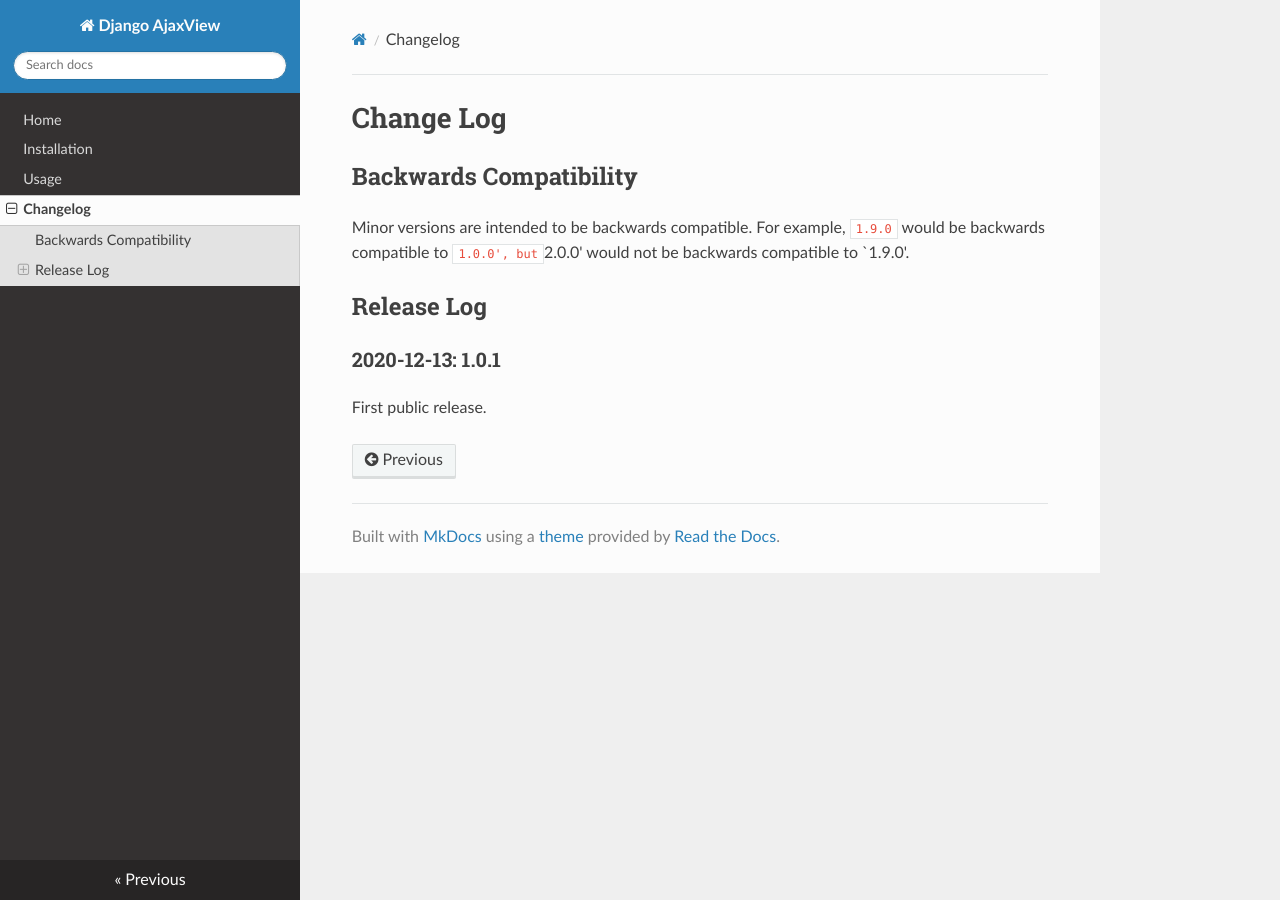
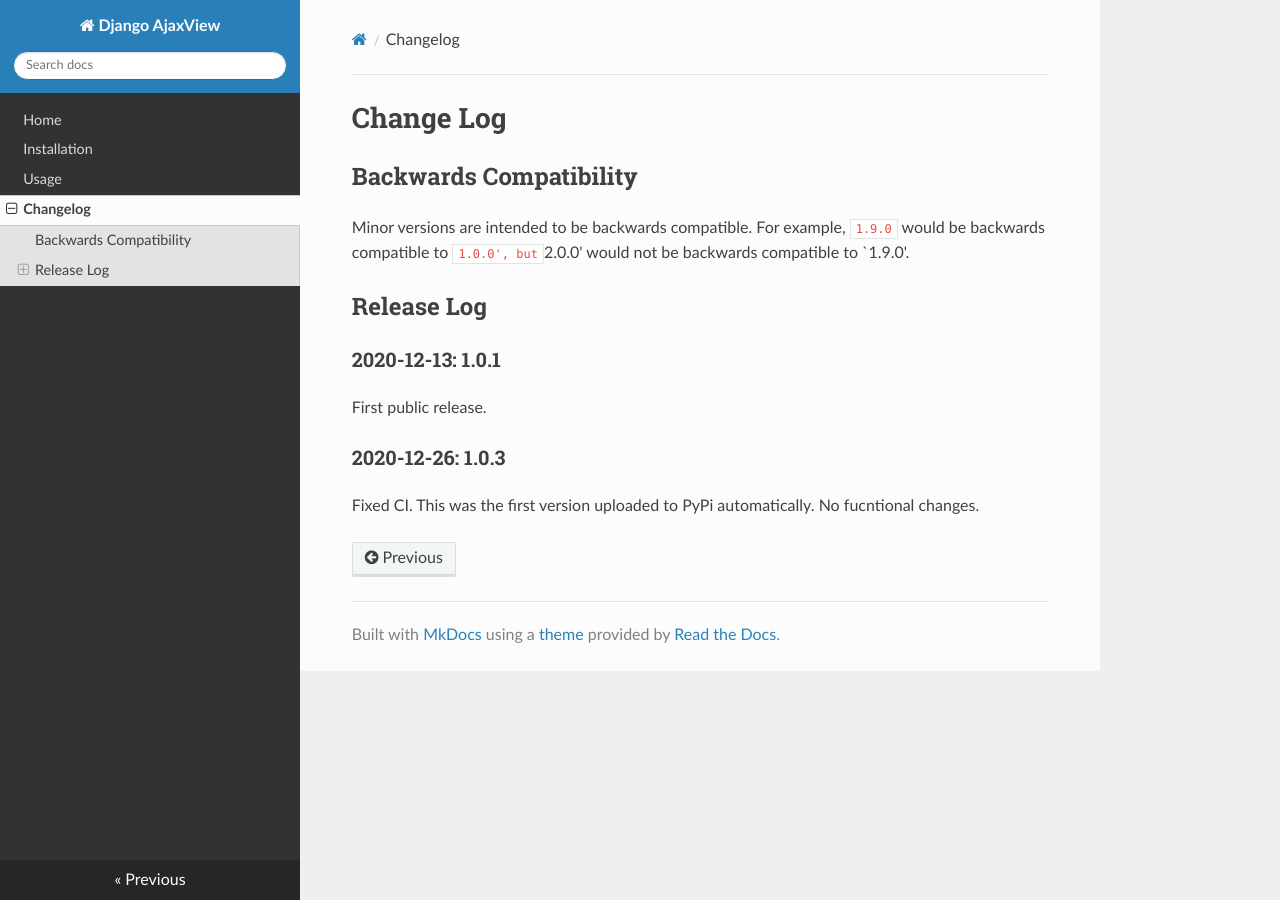
Before and after one commit to kkinder/django-ajaxview, an MkDocs documentation site: the page built from docs/changelog.md, in a window 1280 px wide. Built offline with MkDocs 1.6.1, drawn with Linux system fonts in a browser that asks for light colours; nearby versions of some CDN libraries.

Commit message:
changelog.md

```diff
--- a/docs/changelog.md
+++ b/docs/changelog.md
@@ -9,3 +9,7 @@ Minor versions are intended to be backwards compatible. For example, `1.9.0` wou
 ### 2020-12-13: 1.0.1
 
 First public release.
+
+### 2020-12-26: 1.0.3
+
+Fixed CI. This was the first version uploaded to PyPi automatically. No fucntional changes.
```
